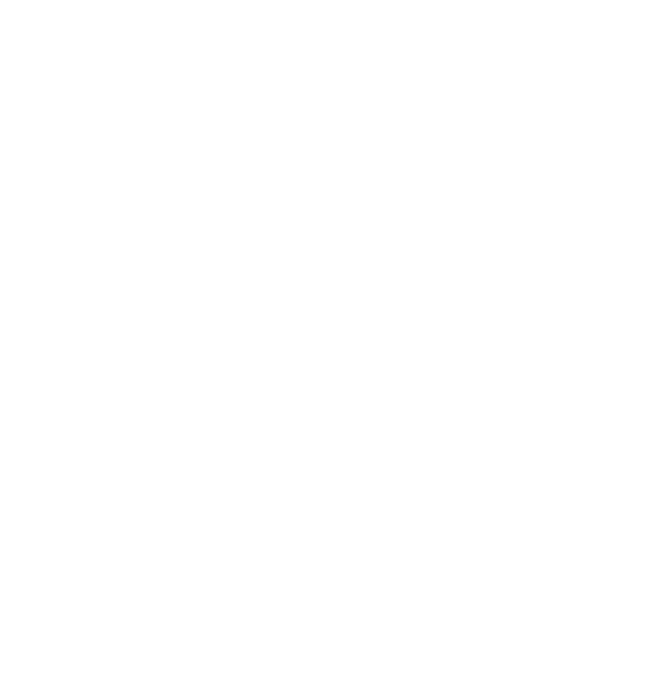
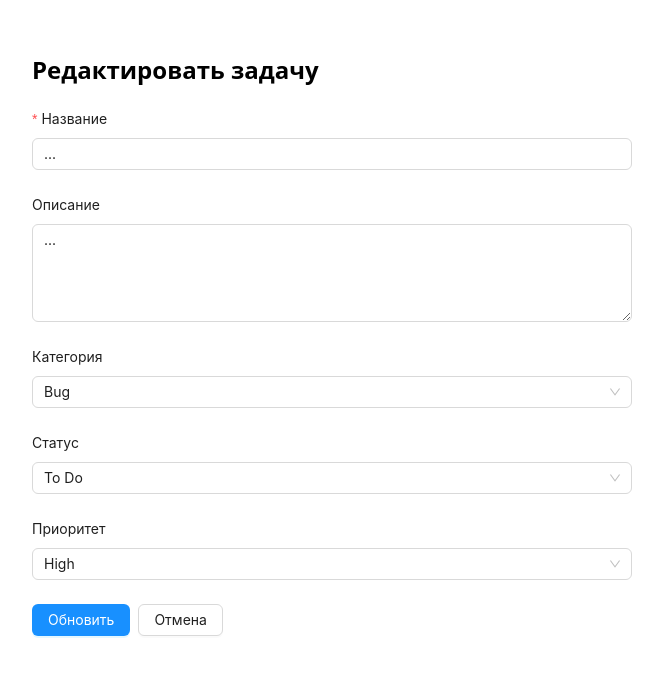
Before and after one commit to Karatel1968/T1, a React (Vite) app in the folder task_manager/: page /task/1 in a window 1280 px wide. Shown: the top 676 px of the page, without its empty margins (308-971 px from the left). Built offline with nearby package versions, Linux system fonts and the light colour scheme.

Commit message:
Написал TaskDetail

```diff
--- a/task_manager/src/components/TaskDetails/TaskDetails.tsx
+++ b/task_manager/src/components/TaskDetails/TaskDetails.tsx
@@ -1,9 +1,93 @@
-import type TaskList from "../TaskList/TaskList"
+import React from 'react';
+import { Button, Form, Input, Select, message } from 'antd';
+import { useNavigate, useParams } from 'react-router-dom';
+import { useTasks } from "../../TaskContext";
+import { TaskCategory, TaskStatus, TaskPriority } from "../../AboutTask/AboutTask";
+
+const { TextArea } = Input;
 
 const TaskDetails: React.FC = () => {
-    return(
-        <div></div>
-    )
-}
+  const { id } = useParams();
+  const { tasks, addTask, updateTask } = useTasks();
+  const navigate = useNavigate();
+  const [form] = Form.useForm();
+
+
+  const task = tasks.find(t => t.id === id) || null;
+
+
+  React.useEffect(() => {
+    if (task) form.setFieldsValue(task);
+  }, [task, form]);
+
+  const handleSubmit = (values: any) => {
+    if (task) {
+      updateTask(task.id, values);
+      message.success('Задача обновлена');
+    } else {
+      addTask(values);
+      message.success('Задача создана');
+    }
+    navigate('/');
+  };
+
+  return (
+    <div style={{ maxWidth: 600, margin: '0 auto', padding: 24 }}>
+      <h2>{task ? 'Редактировать задачу' : 'Новая задача'}</h2>
+
+      <Form
+        form={form}
+        layout="vertical"
+        onFinish={handleSubmit}
+        initialValues={{
+          category: TaskCategory.Feature,
+          status: TaskStatus.Todo,
+          priority: TaskPriority.Medium
+        }}
+      >
+        <Form.Item name="title" label="Название" rules={[{ required: true }]}>
+          <Input />
+        </Form.Item>
+
+        <Form.Item name="description" label="Описание">
+          <TextArea rows={4} />
+        </Form.Item>
+
+        <Form.Item name="category" label="Категория">
+          <Select>
+            {Object.values(TaskCategory).map(cat => (
+              <Select.Option key={cat} value={cat}>{cat}</Select.Option>
+            ))}
+          </Select>
+        </Form.Item>
+
+        <Form.Item name="status" label="Статус">
+          <Select>
+            {Object.values(TaskStatus).map(status => (
+              <Select.Option key={status} value={status}>{status}</Select.Option>
+            ))}
+          </Select>
+        </Form.Item>
+
+        <Form.Item name="priority" label="Приоритет">
+          <Select>
+            {Object.values(TaskPriority).map(priority => (
+              <Select.Option key={priority} value={priority}>{priority}</Select.Option>
+            ))}
+          </Select>
+        </Form.Item>
+
+        <Form.Item>
+          <Button type="primary" htmlType="submit">
+            {task ? 'Обновить' : 'Создать'}
+          </Button>
+          <Button style={{ marginLeft: 8 }} onClick={() => navigate('/')}>
+            Отмена
+          </Button>
+        </Form.Item>
+      </Form>
+    </div>
+  );
+};
 
 export default TaskDetails;
--- a/task_manager/src/components/TaskItem/TaskItem.tsx
+++ b/task_manager/src/components/TaskItem/TaskItem.tsx
@@ -49,7 +49,7 @@
                 <Button
                     type="text"
                     icon={<AntDesignOutlined />}
-                    onClick={() => navigate(`/tasks/${task.id}`)}
+                    onClick={() => navigate(`/task/${task.id}`)}
                 >
                 Редактировать
                 </Button>
--- a/task_manager/src/components/TaskList/TaskList.tsx
+++ b/task_manager/src/components/TaskList/TaskList.tsx
@@ -56,7 +56,7 @@
                         onClick={showModal}
                         style={{ marginBottom: 16 }}
                     >
-                        Add Task
+                        Добаавить задачу
                     </Button>
                     <Modal
                         title="Новая задача"
--- a/task_manager/src/index.css
+++ b/task_manager/src/index.css
@@ -1,68 +1,7 @@
-/*:root {
+:root {
   font-family: system-ui, Avenir, Helvetica, Arial, sans-serif;
   line-height: 1.5;
   font-weight: 400;
 
-  color-scheme: light dark;
-  color: rgba(255, 255, 255, 0.87);
-  background-color: #242424;
 
-  font-synthesis: none;
-  text-rendering: optimizeLegibility;
-  -webkit-font-smoothing: antialiased;
-  -moz-osx-font-smoothing: grayscale;
 }
-
-a {
-  font-weight: 500;
-  color: #646cff;
-  text-decoration: inherit;
-}
-a:hover {
-  color: #535bf2;
-}
-
-body {
-  margin: 0;
-  display: flex;
-  place-items: center;
-  min-width: 320px;
-  min-height: 100vh;
-}
-
-h1 {
-  font-size: 3.2em;
-  line-height: 1.1;
-}
-
-button {
-  border-radius: 8px;
-  border: 1px solid transparent;
-  padding: 0.6em 1.2em;
-  font-size: 1em;
-  font-weight: 500;
-  font-family: inherit;
-  background-color: #1a1a1a;
-  cursor: pointer;
-  transition: border-color 0.25s;
-}
-button:hover {
-  border-color: #646cff;
-}
-button:focus,
-button:focus-visible {
-  outline: 4px auto -webkit-focus-ring-color;
-}
-
-@media (prefers-color-scheme: light) {
-  :root {
-    color: #213547;
-    background-color: #ffffff;
-  }
-  a:hover {
-    color: #747bff;
-  }
-  button {
-    background-color: #f9f9f9;
-  }
-}*/
```
